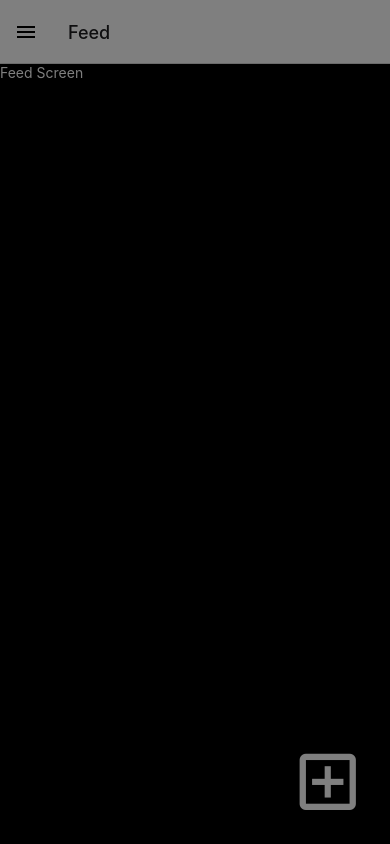
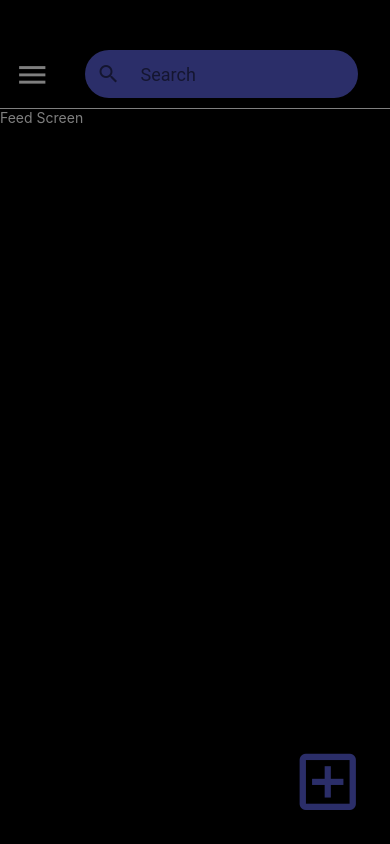
Before and after one commit to xavieryn/SongWritingReact, a React Native app: screen /Home in a window 390 px wide. Built offline with nearby package versions, Linux system fonts and the light colour scheme.

Commit message:
fix home.js so that it can be used

```diff
--- a/App.js
+++ b/App.js
@@ -1,8 +1,10 @@
 import 'react-native-gesture-handler';
 import { StyleSheet, Text, View } from 'react-native';
-import PopOut from './components/PopOut';
 import { NavigationContainer } from '@react-navigation/native';
 import AsyncStorage from '@react-native-async-storage/async-storage';
+
+import PopOut from './components/PopOut';
+
 
 
 export default function App() {
--- a/components/CustomDrawer.js
+++ b/components/CustomDrawer.js
@@ -1,15 +1,38 @@
 import { DrawerContentScrollView, DrawerItemList } from '@react-navigation/drawer';
 import React from 'react'
 import {View, Text} from 'react-native'
+import { IconButton } from 'react-native-paper'
 
 const CustomDrawer = ( props ) => {
   return (
     <View style={{flex:1}}>
-        <DrawerContentScrollView {...props} contentContainerStyle={{ backgroundColor:'#21212E', paddingTop:0}}>
-            <View style={{padding: 20}}>
-                <Text style={{color:'#fff'}}>Song Writing App</Text>
+        <DrawerContentScrollView {...props} contentContainerStyle={{ backgroundColor:'#21212E', paddingTop:43, flex: 1}} >
+            <View >
+              <View style={{display:'flex', flexDirection:'row', justifyContent:'center', alignItems:'center', padding: 4}}>
+                <Text style={{color:'#fff', fontSize:20, margin:10}}>Song Writing App</Text>
+                <IconButton
+                  style={{alignItems:'flex-end',marginLeft:40}}
+                  icon='plus'
+                  color='white'
+                  size={30}
+                  onPress={() => console.log('Pressed')}
+                />
+              </View>
+                <View style={{paddingRight:20}}>
+                  <View
+                    style={{
+                      // hr
+                      borderBottomColor: 'white',
+                      borderBottomWidth: 1,
+
+                    }}
+                  />
+                </View>
+
             </View>
-            <DrawerItemList {...props} />
+            <View style={{paddingTop:20}}>
+              <DrawerItemList {...props} />
+            </View>
         </DrawerContentScrollView>
 
     </View>
--- /dev/null
+++ b/components/NavBar.js
@@ -0,0 +1,38 @@
+import { View, Text, TouchableWithoutFeedback, Keyboard  } from 'react-native';
+import React, { useState } from 'react';
+import { IconButton, Searchbar } from 'react-native-paper'
+
+const NavBar = ({navigation}) => {
+    const [searchQuery, setSearchQuery] = useState('');
+
+    const onChangeSearch = query => setSearchQuery(query);
+     return (
+        <View style={{backgroundColor:'#000', paddingTop: 40 }}>
+            <View style={{flexWrap:'wrap', flexDirection:'row', alignItems:'flex-start', alignItems:'center'}}>
+                <IconButton
+                    icon='menu'
+                    color='white'
+                    size={35}
+                    onPress={() => navigation.openDrawer() }
+                />
+
+                    <View  style={{margin:10, width:'70%', marginLeft: 20,  }}>
+                    <Searchbar placeholder='Search' onChangeText={onChangeSearch} style={{borderRadius:30, backgroundColor:'#575DD3'}} />
+                    </View>
+            </View>
+
+            <View
+                style={{
+                    // hr
+                    borderBottomColor: 'white',
+                    borderBottomWidth: 1,
+
+                }}
+            />
+            </View>
+
+
+  )
+}
+
+export default NavBar
--- a/components/PlusButton.js
+++ b/components/PlusButton.js
@@ -4,8 +4,9 @@ import { IconButton, MD3Colors } from 'react-native-paper';
 const PlusButton = () => {
     return(
         <IconButton
+
             icon='plus-box-outline'
-            color='white'
+            color='#575DD3'
             size={75}
             onPress={() => console.log('Pressed')}
 
--- a/components/PopOut.js
+++ b/components/PopOut.js
@@ -1,21 +1,27 @@
 import * as React from 'react';
-import { View, Text } from 'react-native';
+import { View, Text, TouchableWithoutFeedback, Keyboard } from 'react-native';
 import { createDrawerNavigator } from '@react-navigation/drawer';
-import IconButton from './PlusButton'
+
+import PlusButton from './PlusButton'
 import CustomDrawer from './CustomDrawer'
+import NavBar from './NavBar';
+
 const Drawer = createDrawerNavigator();
 
 
-function Feed() {
+function Home({ navigation }) {
   return (
+    <TouchableWithoutFeedback onPress={Keyboard.dismiss} accessible={false}>
       <View style={{ display:'flex', flexGrow: 1, backgroundColor:'black', }}>
+        <NavBar navigation={navigation}/>
         <View style={{ flexGrow: 1}}>
           <Text style={{ color:'white'}} >Feed Screen</Text>
         </View>
         <View style={{ display:'flex', alignItems:'flex-end', }}>
-        <IconButton/>
+          <PlusButton/>
         </View>
       </View>
+    </TouchableWithoutFeedback>
   );
 }
 
@@ -23,8 +29,9 @@ function Feed() {
 const PopOut = () => {
   return (
 
-    <Drawer.Navigator useLegacyImplementation drawerContent={props => <CustomDrawer {...props}/>}>
-      <Drawer.Screen name="Feed" component={Feed}  />
+    <Drawer.Navigator useLegacyImplementation drawerContent={props => <CustomDrawer {...props} />}
+    screenOptions={{headerShown:false, swipeEdgeWidth:225}}>
+      <Drawer.Screen name="Home" component={Home}  />
 
     </Drawer.Navigator>
   )
```
Also changed, not shown: components/Home.js (added, +21 -0 lines). Lines whose indentation alone changed are shown as unchanged.
